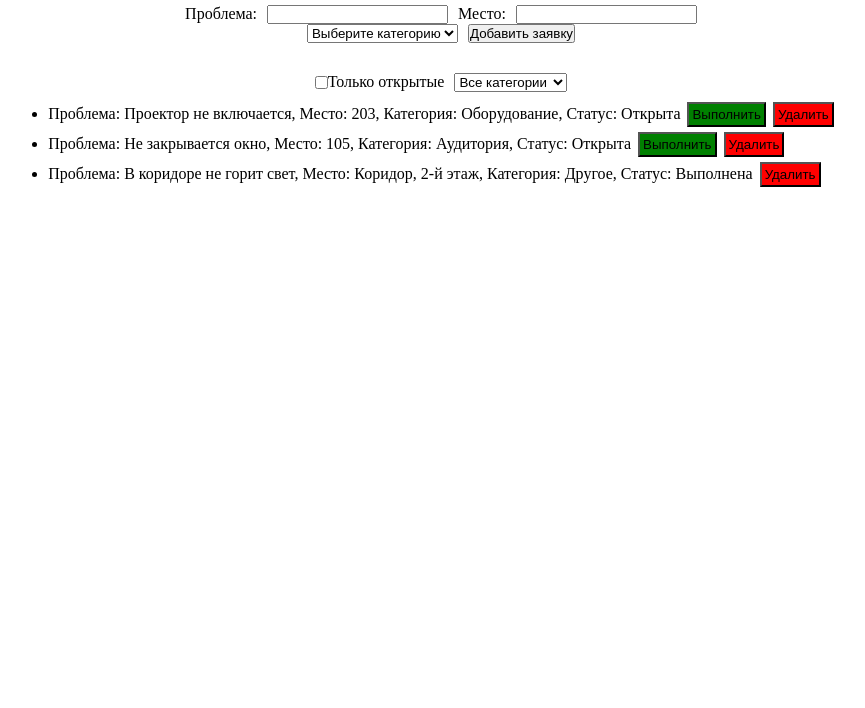
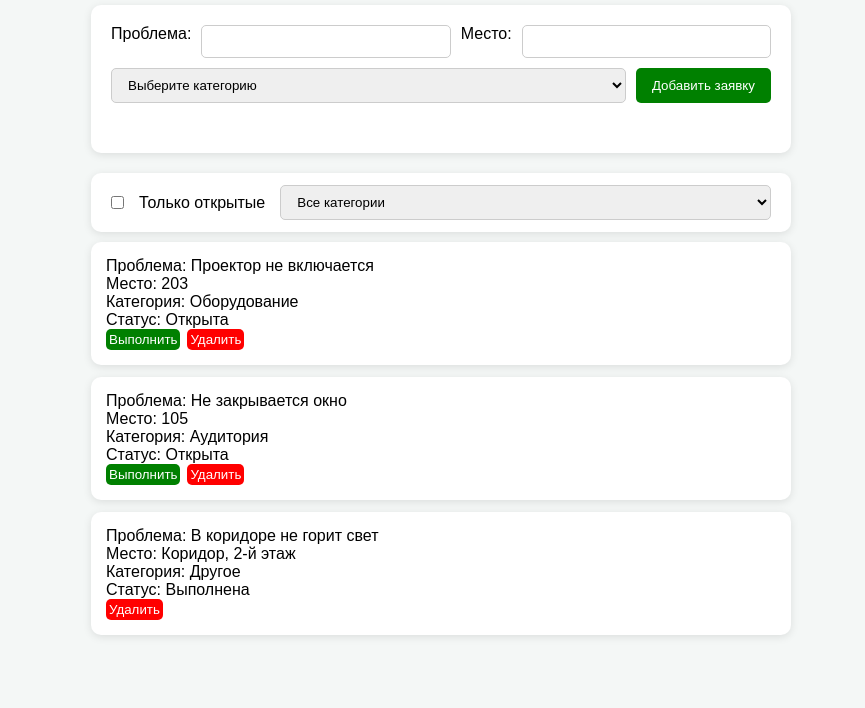
Before and after one commit to Nikita-2900/mdk7.3, a plain HTML site: page index.html in a window 1280 px wide. Shown: the part 92-800 px from the top of the page, without its empty margins (199-1064 px from the left). Drawn offline with Linux system fonts and the light colour scheme.

Commit message:
сделал финальную доработку стилей

```diff
--- a/index.js
+++ b/index.js
@@ -25,14 +25,15 @@ function renderTickets() {
         else {
             done = "Открыта"
         };
-        li.textContent = `Проблема: ${x.title}, Место: ${x.room}, Категория: ${x.category}, Статус: ${done}`
-        li.style.marginBottom = "5px";
+        li.style.whiteSpace = 'pre-line';
+        li.style.listStyle = "none"
+        li.textContent = `Проблема: ${x.title}\n Место: ${x.room}\n Категория: ${x.category}\n Статус: ${done}\n`
 
         const goButton = document.createElement('button')
         if (x.done === false) {
             goButton.textContent = "Выполнить"
             goButton.style.background = "green"
-            goButton.style.marginLeft = "7px";
+            goButton.style.marginRight = "7px";
             goButton.style.padding = "3px";
             li.append(goButton)
         }
@@ -43,7 +44,6 @@ function renderTickets() {
         const removeButton = document.createElement('button')
         removeButton.textContent = "Удалить"
         removeButton.style.background = "red"
-        removeButton.style.marginLeft = "7px";
         removeButton.style.padding = "3px";
         li.append(removeButton)
         removeButton.addEventListener('click', () => {
--- a/style.css
+++ b/style.css
@@ -2,43 +2,91 @@
     padding: 0;
     margin: 0;
     box-sizing: border-box;
+    font-family: sans-serif;
+}
+
+body {
+    background: #f4f7f6;
+    padding: 20px;
+    display: flex;
+    flex-direction: column;
+    align-items: center;
 }
 
 h1 {
-    margin: 30px;
-    display: flex;
-    justify-content: center;
+    margin: 20px;
 }
 
 .add {
+    display: flex;
     flex-direction: column;
-        margin-bottom: 30px;
+    gap: 10px;
+    background: #fff;
+    padding: 20px;
+    border-radius: 10px;
+    box-shadow: 0 2px 8px rgba(0,0,0,0.1);
+    width: 100%;
+    max-width: 700px;
+    margin-bottom: 20px;
 }
 
 .fff {
     display: flex;
-    justify-content: center;
     gap: 10px;
 }
-.ddd {
+
+input[type="text"], select {
+    padding: 8px 12px;
+    border: 1px solid #ccc;
+    border-radius: 5px;
+    flex: 1;
+    min-width: 120px;
+}
+
+button {
+    padding: 8px 16px;
+    border: none;
+    border-radius: 5px;
+    color: #fff;
+}
+
+#add-button {
+    background: green;
+}
+
+#message {
+    color: red;
+    min-height: 20px;
+}
+
+.sss {
     display: flex;
-    justify-content: center;
+    gap: 15px;
     align-items: center;
-    flex-direction: column;
-}
-#showHint {
-    flex-direction: row;
-}
-.sss {
-    margin-top: 30px;
-    display: flex;
-    justify-content: center;
+    background: #fff;
+    padding: 12px 20px;
+    border-radius: 10px;
+    box-shadow: 0 2px 8px rgba(0,0,0,0.1);
+    width: 100%;
+    max-width: 700px;
     margin-bottom: 10px;
 }
-p {
+
+.ddd {
+    width: 100%;
+    max-width: 700px;
+}
+
+#tickets-id {
+    list-style: none;
     display: flex;
-    justify-content: center;
+    flex-direction: column;
+    gap: 12px;
 }
-#category2-id {
-    margin-left: 10px;
+
+#tickets-id li {
+    background: #fff;
+    padding: 15px;
+    border-radius: 10px;
+    box-shadow: 0 2px 8px rgba(0,0,0,0.1);
 }
```
